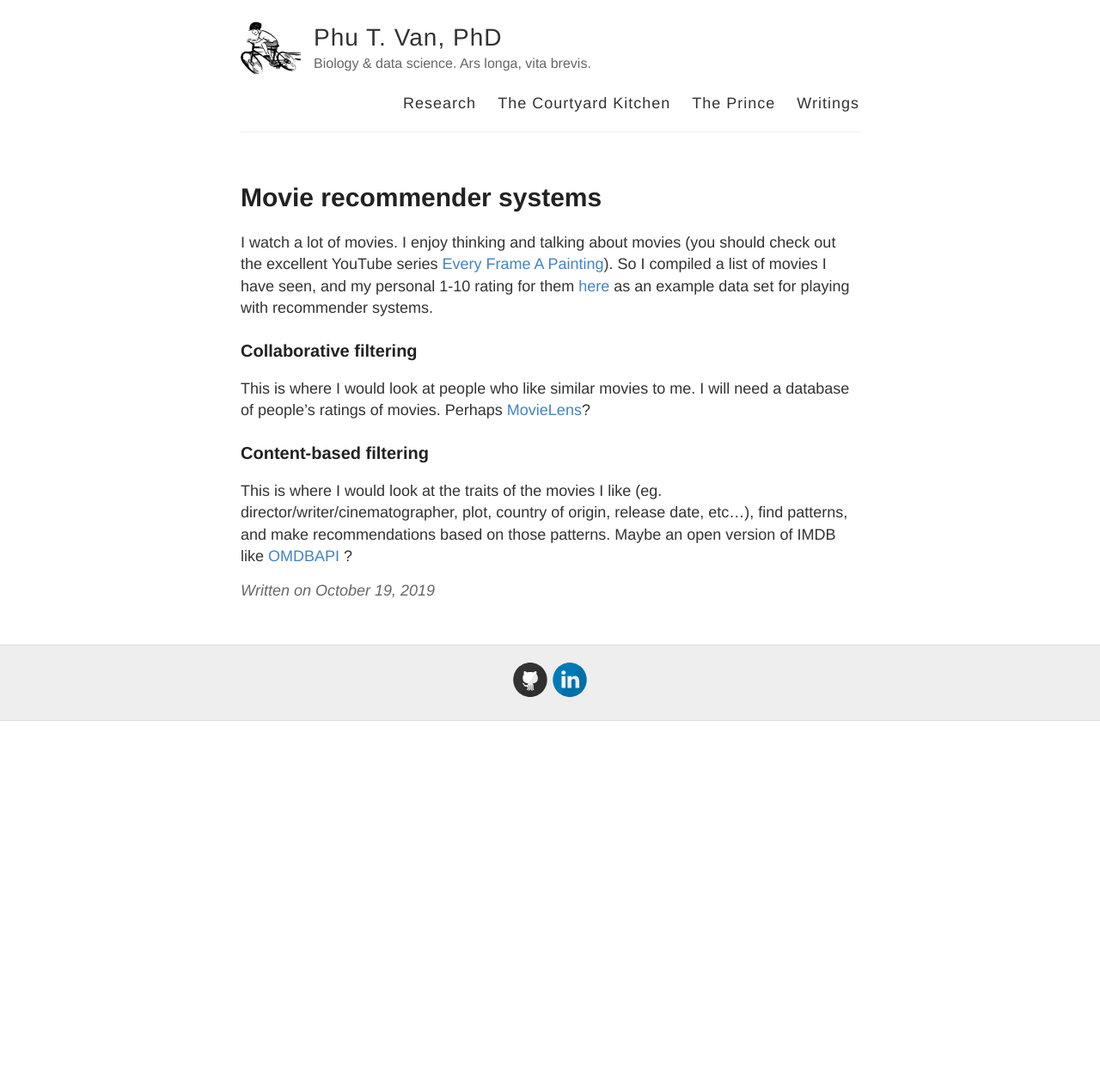
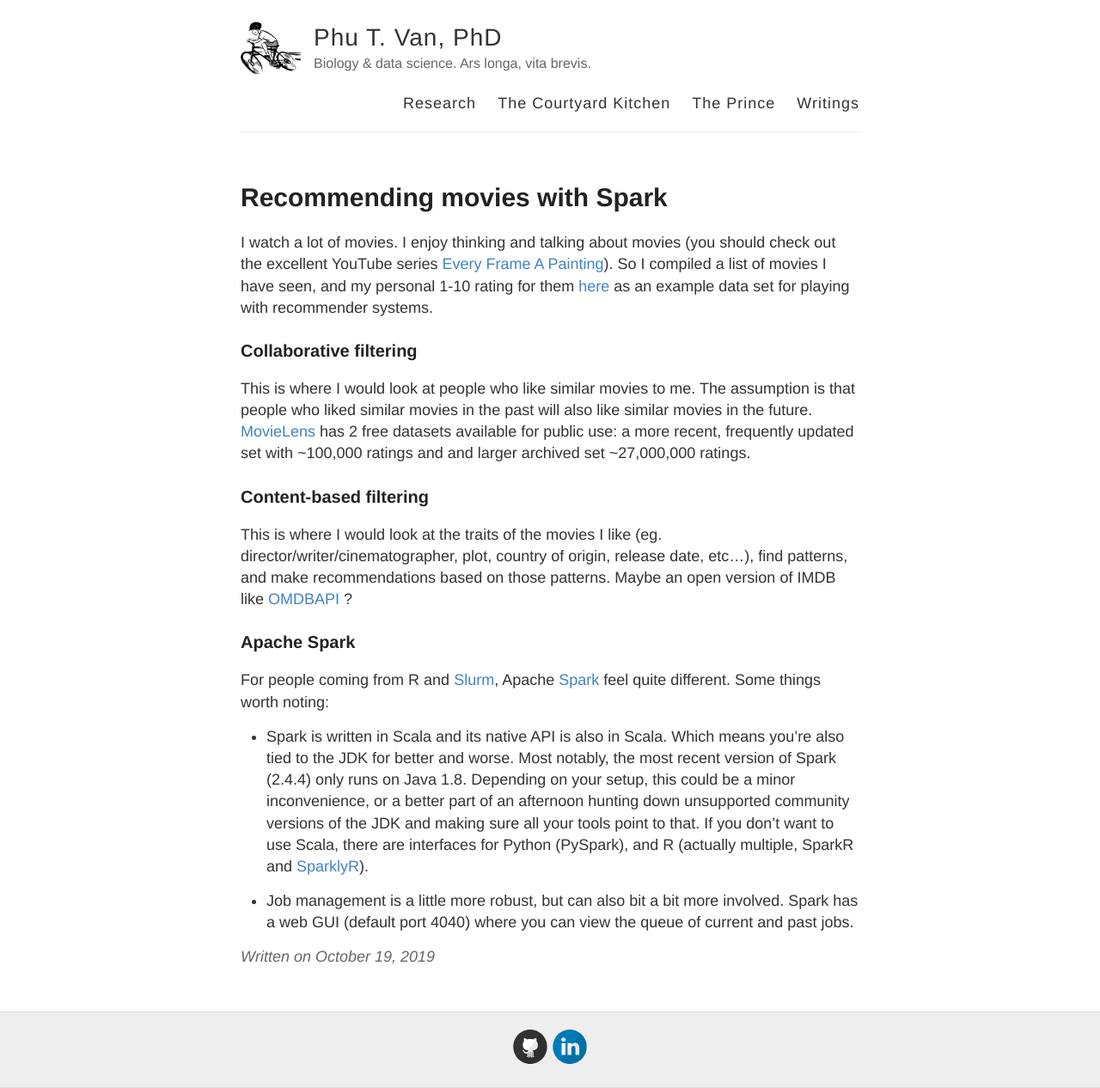
Before and after one commit to ptvan/ptvan.github.io, a Jekyll site: the page built from _posts/2019-10-19-movie-recommender-systems.md, in a window 1280 px wide. Shown: the whole page at 86% size. Built offline with Jekyll 4.4.1, drawn with Linux system fonts in a browser that asks for light colours; before the commit the page ends 900 px from its top, so only the background shows below that.

Commit message:
updated movie recommender post

```diff
--- a/_posts/2019-10-19-movie-recommender-systems.md
+++ b/_posts/2019-10-19-movie-recommender-systems.md
@@ -1,14 +1,22 @@
 ---
 layout: post
-title: Movie recommender systems
+title: Recommending movies with Spark
 ---
 
 I watch a lot of movies. I enjoy thinking and talking about movies (you should check out the excellent YouTube series [Every Frame A Painting](https://www.youtube.com/user/everyframeapainting)). So I compiled a list of movies I have seen, and my personal 1-10 rating for them [here](https://github.com/ptvan/movies) as an example data set for playing with recommender systems.
 
 ### Collaborative filtering
 
-This is where I would look at people who like similar movies to me. I will need a database of people's ratings of movies. Perhaps [MovieLens](https://grouplens.org/datasets/movielens/)?
+This is where I would look at people who like similar movies to me. The assumption is that people who liked similar movies in the past will also like similar movies in the future. [MovieLens](https://grouplens.org/datasets/movielens/) has 2 free datasets available for public use: a more recent, frequently updated set with ~100,000 ratings and and larger archived set ~27,000,000 ratings.
 
 ### Content-based filtering
 
 This is where I would look at the traits of the movies I like (eg. director/writer/cinematographer, plot, country of origin, release date, etc...), find patterns, and make recommendations based on those patterns. Maybe an open version of IMDB like [OMDBAPI](https://www.omdbapi.com/) ?
+
+### Apache Spark
+
+For people coming from R and [Slurm](https://slurm.schedmd.com/overview.html), Apache [Spark](https://spark.apache.org/) feel quite different. Some things worth noting:
+
+* Spark is written in Scala and its native API is also in Scala. Which means you're also tied to the JDK for better and worse. Most notably, the most recent version of Spark (2.4.4) only runs on Java 1.8. Depending on your setup, this could be a minor inconvenience, or a better part of an afternoon hunting down unsupported community versions of the JDK and making sure all your tools point to that. If you don't want to use Scala, there are interfaces for Python (PySpark), and R (actually multiple, SparkR and [SparklyR](https://spark.rstudio.com/)).
+
+* Job management is a little more robust, but can also bit a bit more involved. Spark has a web GUI (default port 4040) where you can view the queue of current and past jobs.
```
Also changed, not shown: _posts/2019-09-10-project-euler-in-R.md (line endings or trailing spaces).
